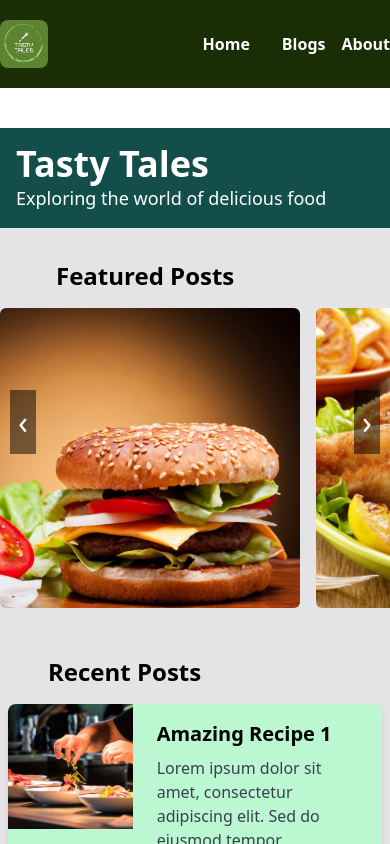
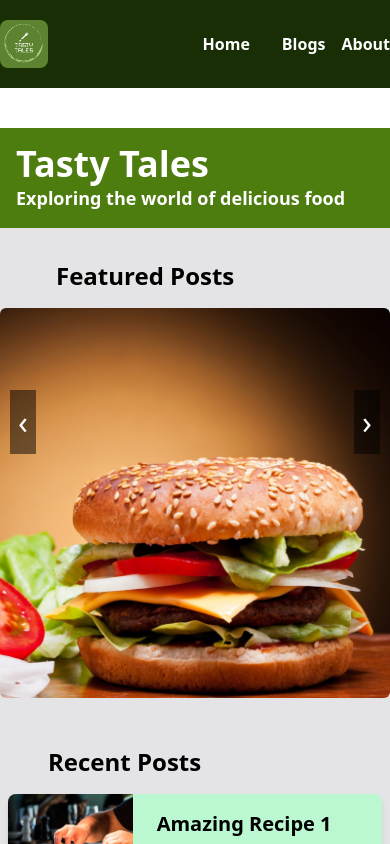
Before and after one commit to ramdeoines/Food-Blog, a Vue app: page / in a window 390 px wide. Shown: the top 844 px of the page. Built offline with nearby package versions, Linux system fonts and the light colour scheme.

Commit message:
Working version, carousel images displayed increase or decrease depending on window size.

```diff
--- a/package.json
+++ b/package.json
@@ -12,6 +12,7 @@
   },
   "dependencies": {
     "autoprefixer": "^10.4.16",
+    "axios": "^1.6.5",
     "pinia": "^2.1.7",
     "postcss": "^8.4.33",
     "tailwindcss": "^3.4.1",
--- a/src/components/CarouselComponent.vue
+++ b/src/components/CarouselComponent.vue
@@ -223,4 +223,12 @@ export default {
 .image-container:hover .overlay {
     opacity: 1;
 }
+
+@media screen and (max-width: 768px) {
+    .carousel-item {
+        width: 100%;
+        max-width: none;
+        margin-right: 0;
+    }
+}
 </style>
--- a/src/views/HomeView.vue
+++ b/src/views/HomeView.vue
@@ -1,9 +1,9 @@
 <template>
   <div>
     <!-- Header Section -->
-    <header class="bg-teal-900 text-white p-4">
+    <header class="bg-lime-700 text-white p-4">
       <h1 class="text-4xl font-bold">Tasty Tales</h1>
-      <p class="text-lg">Exploring the world of delicious food</p>
+      <p class="text-lg font-semibold">Exploring the world of delicious food</p>
     </header>
 
     <!-- Featured Posts Section -->
```
Also changed, not shown: 1 other file (tests, documents, lock files or other folders).
